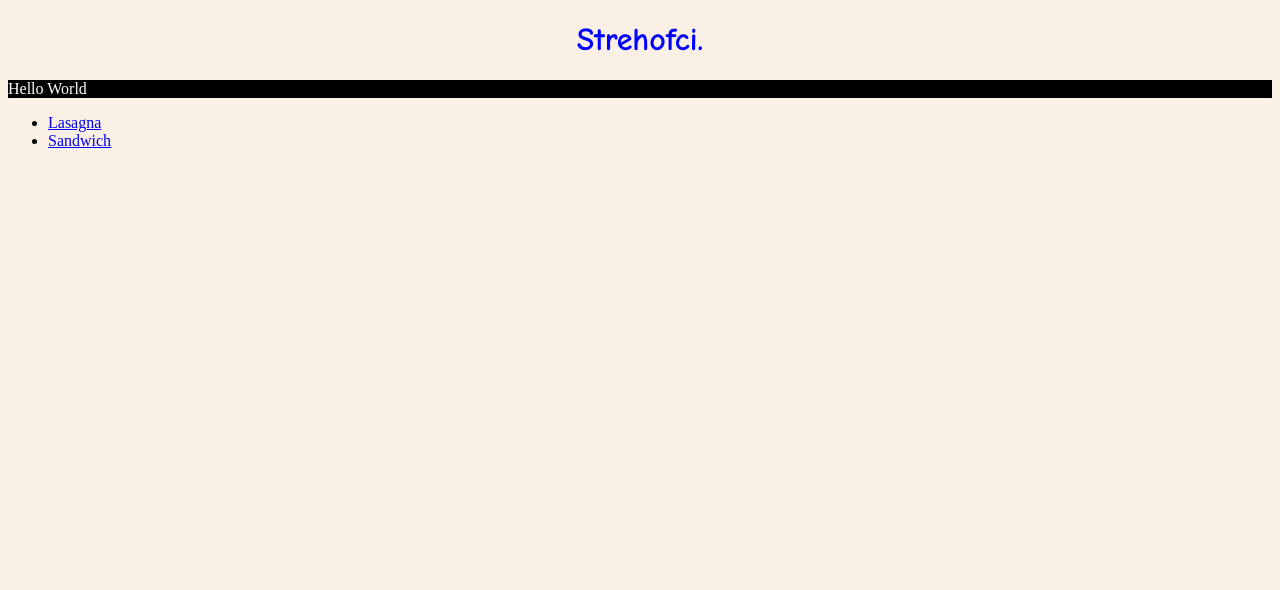
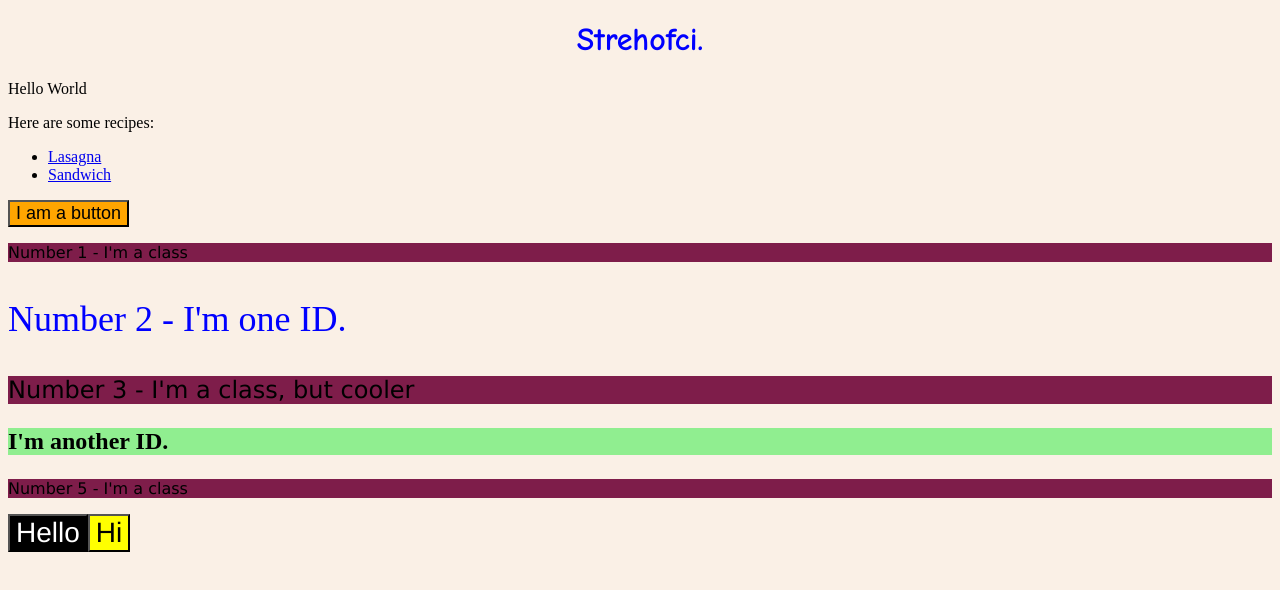
Before and after one commit to dylanjsam/odin-recipes, a plain HTML site: page index.html in a window 1280 px wide. Drawn offline with Linux system fonts and the light colour scheme.

Commit message:
Completed steps on odin

```diff
--- a/index.html
+++ b/index.html
@@ -10,9 +10,21 @@
 
     <h1>Strehofci.</h1>
     <div>Hello World</div>
+    <p>Here are some recipes:</p>
     <ul>
         <li><a href="./recipes/lasagna.html"> Lasagna </a></li>
         <li><a href="./recipes/sandwich.html"> Sandwich </a></li>
     </ul>
+    <button style="background-color: orange; font-size: 18px;">I am a button</button>
+
+    <p class="odd">Number 1 - I'm a class</p>
+    <p id="second">Number 2 - I'm one ID.</p>
+    <p class="odd big">Number 3 - I'm a class, but cooler</p>
+    <p id="fourth">I'm another ID.</p>
+    <p class="odd">Number 5 - I'm a class</p>
+
+    <p>
+        <div><button class="one">Hello</button><button class="two">Hi</button></div>
+    </p>
 </body>
 </html>
--- a/styles.css
+++ b/styles.css
@@ -8,12 +8,38 @@ text-align: center;
 font-family: "Comic Sans MS", "Comic Sans", cursive;
 }
 
-div {
-color: white;
-background-color: black;
 
+.odd {
+    background-color: rgb(126, 29, 74);
+    font-family: Verdana, Geneva, Tahoma, sans-serif;
 }
 
-p {
-    color: red;
+#second {
+    color: blue;
+    font-size: 36px;
 }
+
+.big {
+    font-size: 24px;
+}
+
+#fourth {
+    background-color: lightgreen;
+    font-size: 24px;
+    font-weight: bold;
+}
+
+.one,
+.two {
+font-size: 28px;
+font-family: Helvetica, 'Times New Roman', sans-serif;
+}
+
+.one {
+    background-color: black;
+    color: white;
+}
+
+.two {
+    background-color: yellow;
+}
```
